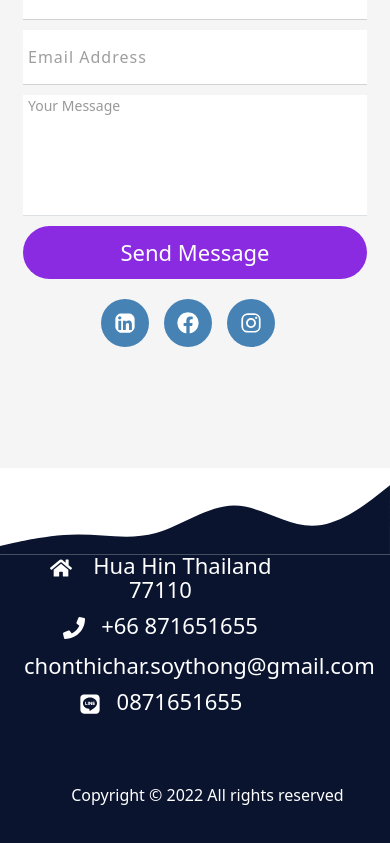
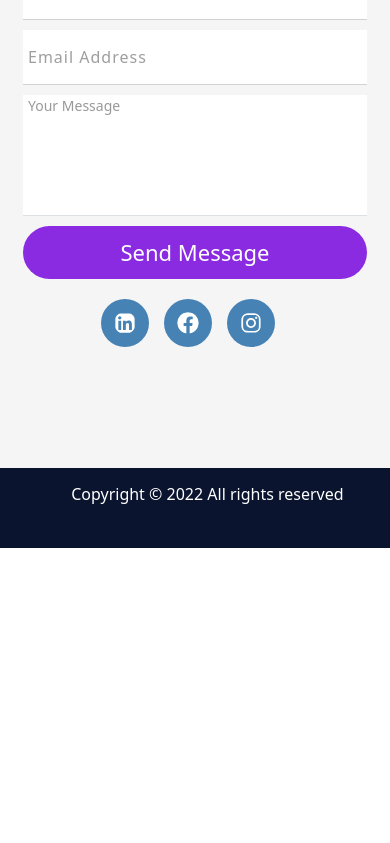
Before and after one commit to Chonthichar/web-dev, a React (Create React App) app: page / in a window 390 px wide. Shown: the part 9114-9957 px from the top of the page. After the commit the page ends 9662 px from the top, so only its background shows below. Built offline with nearby package versions, Linux system fonts and the light colour scheme.

Commit message:
web-dev modify Fire Fox responsive

```diff
--- a/src/components/Footer.jsx
+++ b/src/components/Footer.jsx
@@ -23,20 +23,20 @@ function Footer() {
     return (
         <>
 
-            <svg xmlns="http://www.w3.org/2000/svg" viewBox="0 0 1440 320">
-                <path fill="#0A142F" fill-opacity="1"
-                      d="M0,288L48,277.3C96,267,192,245,288,245.3C384,245,480,267,576,240C672,213,768,139,864,138.7C960,139,1056,213,1152,213.3C1248,213,1344,139,1392,101.3L1440,64L1440,320L1392,320C1344,320,1248,320,1152,320C1056,320,960,320,864,320C768,320,672,320,576,320C480,320,384,320,288,320C192,320,96,320,48,320L0,320Z"></path>
-            </svg>
+            {/*<svg xmlns="http://www.w3.org/2000/svg" viewBox="0 0 1440 320">*/}
+            {/*    <path fill="#0A142F" fill-opacity="1"*/}
+            {/*          d="M0,288L48,277.3C96,267,192,245,288,245.3C384,245,480,267,576,240C672,213,768,139,864,138.7C960,139,1056,213,1152,213.3C1248,213,1344,139,1392,101.3L1440,64L1440,320L1392,320C1344,320,1248,320,1152,320C1056,320,960,320,864,320C768,320,672,320,576,320C480,320,384,320,288,320C192,320,96,320,48,320L0,320Z"></path>*/}
+            {/*</svg>*/}
 
             <div className='footer'>
                 <div className='footer-box'>
 
-                            <div className='copys'>
-                                <p className='copy'><FaHome className='phone'/> Hua Hin Thailand 77110</p>
-                                <p className='copy'><FaPhone className='phone'/>+66 871651655</p>
-                                <p className='copy'>chonthichar.soythong@gmail.com</p>
-                                <p className='copy'><FaLine className='phone'/>0871651655</p>
-                            </div>
+                            {/*<div className='copys'>*/}
+                            {/*    <p className='copy'><FaHome className='phone'/> Hua Hin Thailand 77110</p>*/}
+                            {/*    <p className='copy'><FaPhone className='phone'/>+66 871651655</p>*/}
+                            {/*    <p className='copy'>chonthichar.soythong@gmail.com</p>*/}
+                            {/*    <p className='copy'><FaLine className='phone'/>0871651655</p>*/}
+                            {/*</div>*/}
 
                     <div className='boxes'>
                         <div className='row'>
--- a/src/index.css
+++ b/src/index.css
@@ -1648,7 +1648,7 @@ p {
 .footer {
     background-color: #0A142F;
     width: 100%;
-    height: 400px;
+    height: 80px;
 }
 
 .footer-box {
@@ -1658,7 +1658,7 @@ p {
     mix-blend-mode: normal;
     /*opacity: 0.2;*/
     width: 80%;
-    height: 70%;
+    height: 100%;
     margin-left: auto;
     margin-right: auto;
     /*margin-top: auto;*/
@@ -1685,26 +1685,29 @@ p {
     padding: 7px;
     margin-left: 9rem;
     margin-right: auto;
-    color: white;
+    /*color: darkslateblue;*/
     /*border-bottom: solid 2px white;*/
 }
 
-.copy {
+.main-contact .copy {
     top: 0;
-    width: 70%;
+    font-size: 16px;
+    width: 100%;
     /*background-color: #13653f;*/
     text-align: left;
     display: inline-block;
     padding: 7px;
-    margin-left: 9rem;
+    /*margin-left: 9rem;*/
     margin-right: auto;
-    margin-bottom: 1rem;
-    color: white;
+    /*margin-bottom: 1rem;*/
+    color: black;
+    /*border: solid 1px black;*/
 }
 
 .phone {
     display: inline-block;
     margin-right: 1rem;
+    /*font-size: 10px;*/
 }
 
 .copy-right {
@@ -2097,29 +2100,30 @@ p {
         width: 100%;
     }
 
-    .copys {
+  .main-contact  .copys {
         /*border: solid 2px white;*/
         width: 100%;
-        float: left;
+        /*float: left;*/
         justify-content: left;
-        text-align: left;
+        text-align: center;
         margin: 0;
         padding: 0;
         /*margin-top: 1rem;*/
     }
 
-    .copy {
+    .main-contact .copy {
         /*margin: 0 ;*/
         margin-left: 1.5rem;
         margin-right: 10px;
         padding: 0;
-        font-size: 22px;
+        /*font-size: 10px;*/
         text-align: center;
 
     }
 
     .phone {
         /*display: none*/
+        font-size: 10px;
     }
 
     .copy-right {
```
Also changed, not shown: src/components/VideoBg.jsx (+8 -1 lines).
